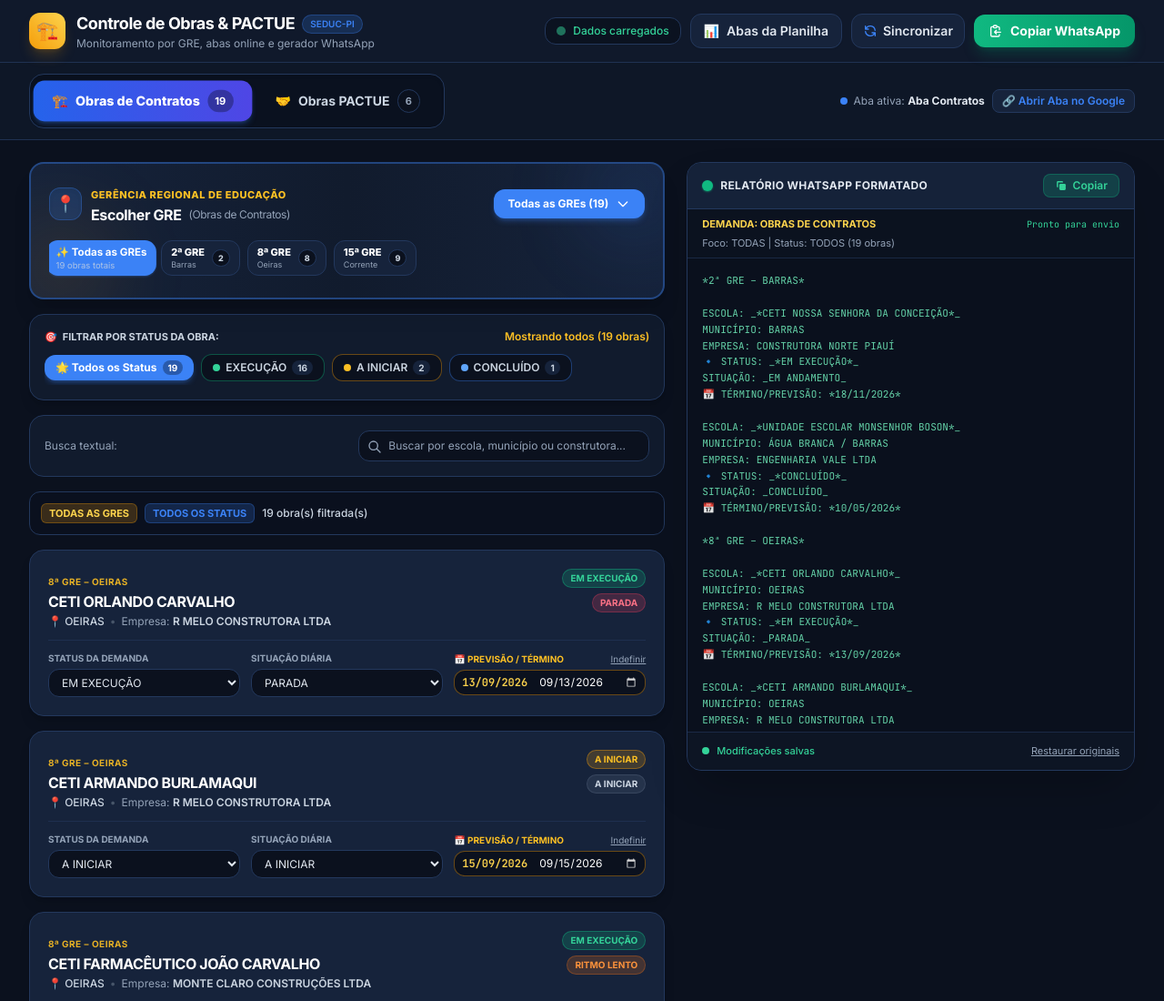
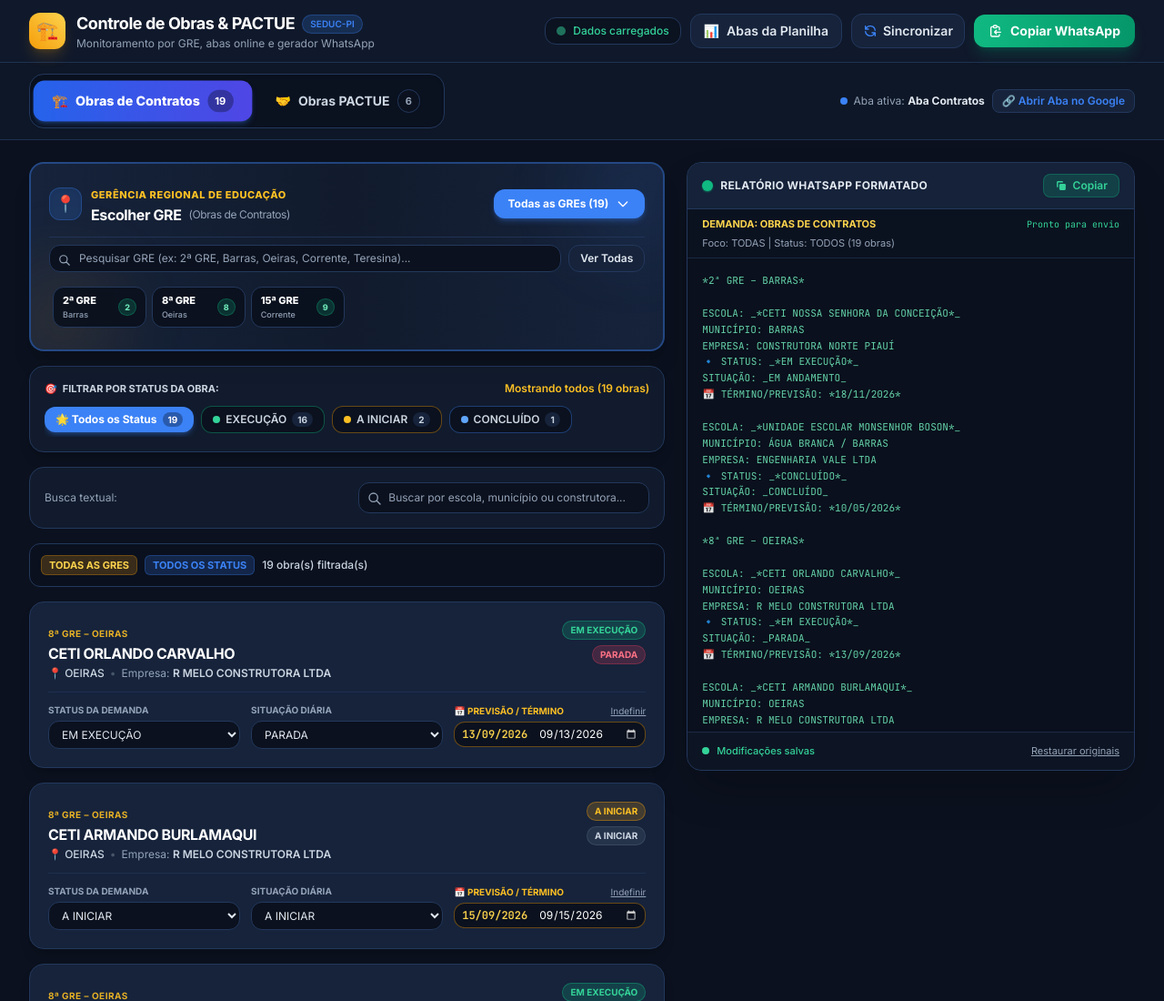
Before and after one commit to Wisterly/controle-obras-pactue, a plain HTML site: page gerenciador_de_relat_rios_de_obras_gre.html in a window 1280 px wide. Shown: the top 1100 px of the page at 91% size. Drawn offline with nearby package versions, Linux system fonts and the light colour scheme.

Commit message:
Remocao dos chips horizontais e fixacao da grade principal de selecao das GREs

```diff
--- a/gerenciador_de_relat_rios_de_obras_gre.html
+++ b/gerenciador_de_relat_rios_de_obras_gre.html
@@ -240,13 +240,8 @@
             </button>
           </div>
 
-          <!-- Quick Horizontal Scroll Chips (GREs ativas nesta demanda) -->
-          <div class="flex items-center gap-2 overflow-x-auto pb-1 pt-1 scrollbar-none" id="quickGreChips">
-            <!-- Injected via JS -->
-          </div>
-
-          <!-- Drawer expansível com busca e lista completa de todas as 21 GREs -->
-          <div id="greDrawer" class="hidden pt-3 border-t border-brand-cardBorder/80 flex flex-col gap-3">
+          <!-- Painel de Seleção das GREs (Grade Completa com busca e botões das GREs) -->
+          <div id="greDrawer" class="pt-2 border-t border-brand-cardBorder/80 flex flex-col gap-3">
 
             <div class="flex items-center gap-2">
               <div class="relative flex-1">
@@ -269,8 +264,8 @@
               </button>
             </div>
 
-            <!-- Grade compacta com as GREs filtradas -->
-            <div id="allGresGrid" class="grid grid-cols-2 sm:grid-cols-3 md:grid-cols-5 lg:grid-cols-6 gap-1.5 max-h-60 overflow-y-auto p-1">
+            <!-- Grade com os balões de seleção das GREs -->
+            <div id="allGresGrid" class="grid grid-cols-2 sm:grid-cols-3 md:grid-cols-5 lg:grid-cols-6 gap-1.5 max-h-64 overflow-y-auto p-1">
               <!-- Injected via JS -->
             </div>
           </div>
@@ -1615,55 +1610,7 @@
         }
       }
 
-      // Quick Chips Horizontais (Apenas GREs que têm obras) - Padronizado: Número da GRE em cima e Nome Regional embaixo
-      if (quickChipsContainer) {
-        let chipsHtml = `
-          <button
-            onclick="setFilter('TODAS')"
-            class="px-2.5 py-1.5 rounded-xl text-left whitespace-nowrap transition-all shadow-sm flex flex-col justify-center shrink-0 ${
-              activeFilter === 'TODAS'
-                ? 'bg-brand-accent text-white shadow-brand-accent/30 scale-105'
-                : 'bg-brand-card text-slate-300 hover:text-white border border-brand-cardBorder'
-            }"
-          >
-            <span class="text-[11px] font-bold leading-tight">✨ Todas as GREs</span>
-            <span class="text-[9px] text-slate-300/80 leading-tight">${dataset.length} obras totais</span>
-          </button>
-        `;
-
-        availableGres.forEach(g => {
-          const isSelected = activeFilter === g.key;
-          chipsHtml += `
-            <button
-              onclick="setFilter('${g.key}')"
-              class="px-2.5 py-1.5 rounded-xl text-left whitespace-nowrap transition-all flex items-center gap-2 shrink-0 ${
-                isSelected
-                  ? 'bg-amber-500 text-brand-dark shadow-md shadow-amber-500/30 scale-105'
-                  : 'bg-brand-card text-slate-300 hover:text-white border border-brand-cardBorder'
-              }"
-              title="${g.key} – ${g.polo} (${g.count} obras)"
-            >
-              <div class="flex flex-col min-w-0">
-                <span class="text-[11px] font-extrabold leading-tight ${isSelected ? 'text-brand-dark' : 'text-white'}">
-                  ${g.key}
-                </span>
-                <span class="text-[9px] leading-tight ${isSelected ? 'text-black/80 font-bold' : 'text-slate-400'}">
-                  ${g.polo}
-                </span>
-              </div>
-              <span class="text-[9px] px-1.5 py-0.5 rounded-full font-black ${
-                isSelected ? 'bg-black/25 text-brand-dark' : 'bg-brand-dark text-slate-300 border border-brand-cardBorder'
-              } min-w-[18px] text-center">
-                ${g.count}
-              </span>
-            </button>
-          `;
-        });
-
-        quickChipsContainer.innerHTML = chipsHtml;
-      }
-
-      // Grid Completo no Drawer (Apenas GREs com obras) - Padronizado: Número da GRE em cima e Nome Regional embaixo
+      // Grid Completo Permanente (Apenas GREs com obras) - Padronizado: Número da GRE em cima e Nome Regional embaixo
       if (allGrid) {
         if (availableGres.length === 0) {
           allGrid.innerHTML = `
@@ -1677,25 +1624,25 @@
 
             return `
               <button
-                onclick="setFilter('${g.key}'); toggleGreDrawer();"
+                onclick="setFilter('${g.key}')"
                 class="px-2.5 py-2 rounded-xl text-left border transition-all flex items-center justify-between gap-1.5 ${
                   isSelected
-                    ? 'bg-amber-500/25 border-amber-400 text-amber-300 shadow-sm ring-1 ring-amber-400 font-bold'
+                    ? 'bg-amber-500 text-brand-dark shadow-md shadow-amber-500/30 scale-[1.02] border-amber-400 font-extrabold ring-1 ring-amber-400'
                     : 'bg-brand-dark/95 border-brand-cardBorder hover:border-slate-500 text-slate-200 hover:bg-brand-card'
                 }"
                 title="${g.key} – ${g.polo} (${g.count} obras)"
               >
                 <div class="flex flex-col min-w-0">
-                  <span class="text-[11px] font-extrabold truncate leading-tight ${isSelected ? 'text-amber-300' : 'text-white'}">
+                  <span class="text-[11px] font-extrabold truncate leading-tight ${isSelected ? 'text-brand-dark font-black' : 'text-white'}">
                     ${g.key}
                   </span>
-                  <span class="text-[9px] text-slate-400 truncate leading-tight mt-0.5 font-medium">
+                  <span class="text-[9px] truncate leading-tight mt-0.5 ${isSelected ? 'text-black/80 font-bold' : 'text-slate-400 font-medium'}">
                     ${g.polo}
                   </span>
                 </div>
                 <span class="text-[9px] px-1.5 py-0.5 rounded-full shrink-0 font-extrabold ${
                   isSelected
-                    ? 'bg-amber-400 text-brand-dark'
+                    ? 'bg-black/25 text-brand-dark font-black'
                     : 'bg-emerald-500/20 text-emerald-300 border border-emerald-500/30'
                 }">
                   ${g.count}
```
Also changed, not shown: index.html (+10 -63 lines).
